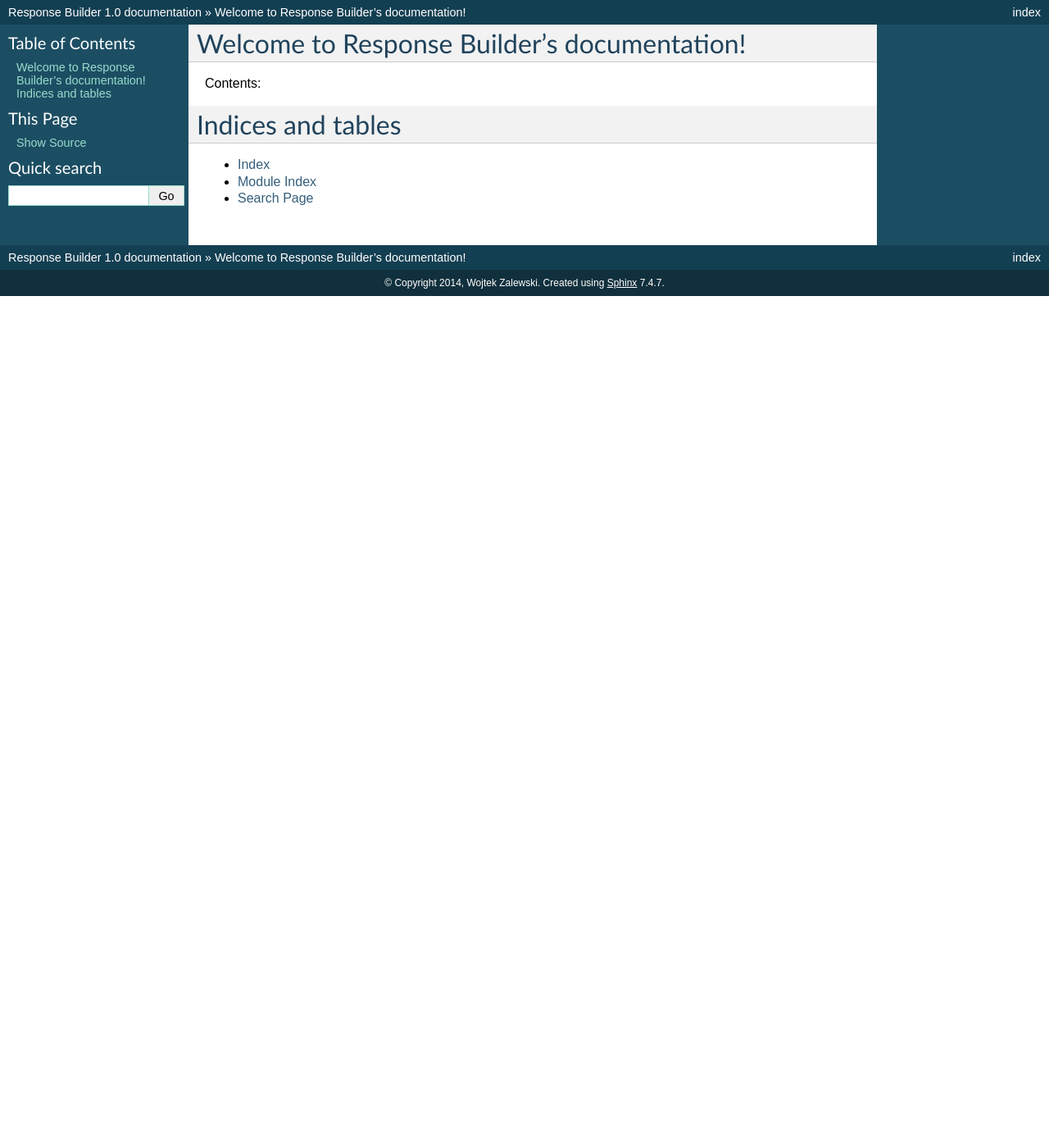
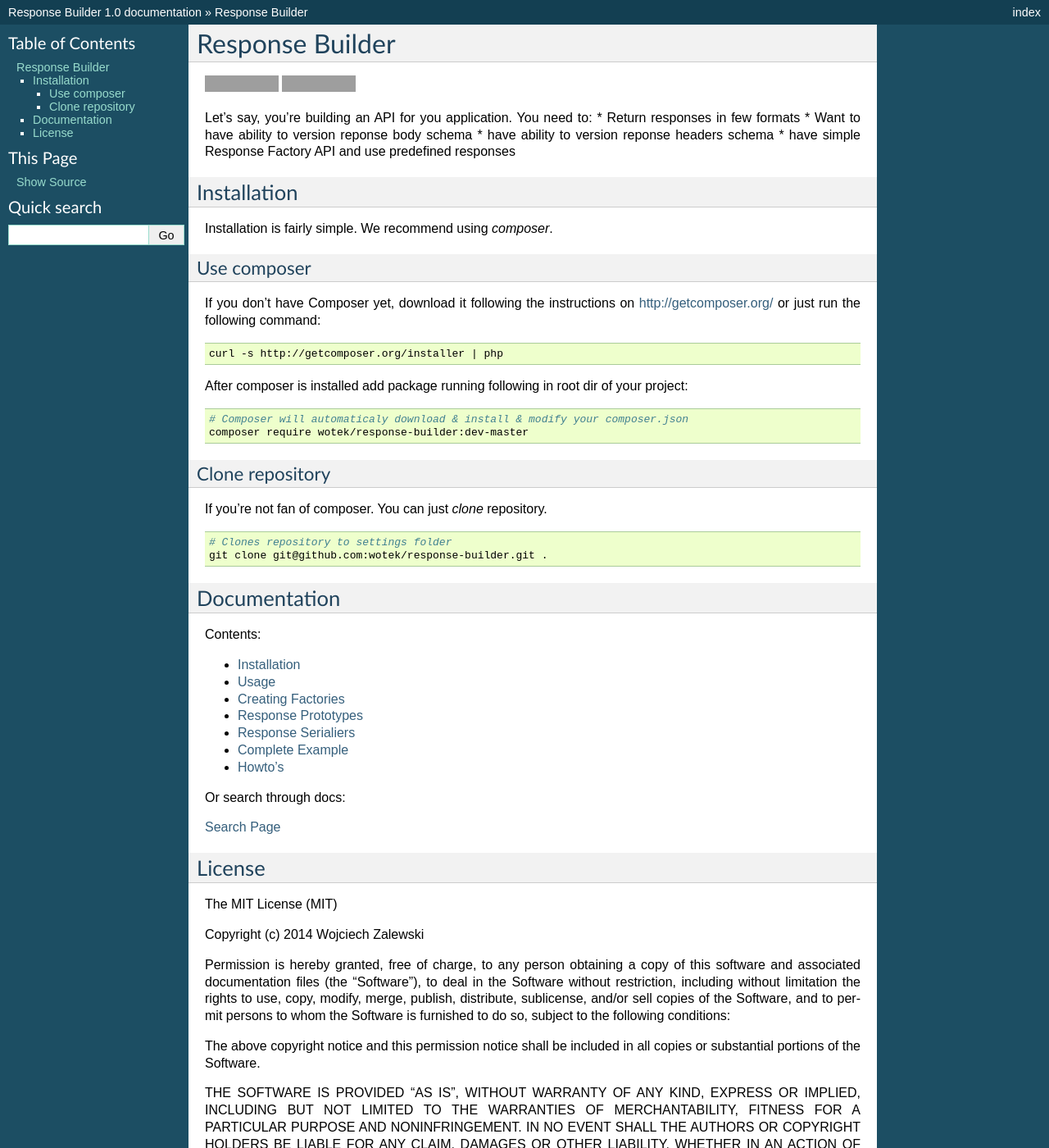
Before and after one commit to wotek/response-builder, a Sphinx documentation site: the page built from docs/index.rst, in a window 1280 px wide and 1400 px high. Shown: the whole window at 82% size. Built offline with Sphinx 7.4.7, drawn with Linux system fonts in a browser that asks for light colours; some of the changed text lies outside the part shown; grey boxes are pictures that could not be loaded.

Commit message:
Docs index changes

```diff
--- a/docs/index.rst
+++ b/docs/index.rst
@@ -1,21 +1,93 @@
-.. Response Builder documentation master file, created by
-   sphinx-quickstart on Wed Jan 29 11:43:14 2014.
-   You can adapt this file completely to your liking, but it should at least
-   contain the root `toctree` directive.
+Response Builder
+================
 
-Welcome to Response Builder's documentation!
-============================================
+|Build Status| |Coverage Status|
+
+Let's say, you're building an API for you application. You need to: \*
+Return responses in few formats \* Want to have ability to version
+reponse body schema \* have ability to version reponse headers schema \*
+have simple Response Factory API and use predefined responses
+
+Installation
+------------
+
+Installation is fairly simple. We recommend using *composer*.
+
+Use composer
+~~~~~~~~~~~~
+
+If you don't have Composer yet, download it following the instructions
+on http://getcomposer.org/ or just run the following command:
+
+.. code:: bash
+
+    curl -s http://getcomposer.org/installer | php
+
+After composer is installed add package running following in root dir of
+your project:
+
+.. code:: bash
+
+    # Composer will automaticaly download & install & modify your composer.json
+    composer require wotek/response-builder:dev-master
+
+Clone repository
+~~~~~~~~~~~~~~~~
+
+If you're not fan of composer. You can just *clone* repository.
+
+.. code:: bash
+
+    # Clones repository to settings folder
+    git clone git@github.com:wotek/response-builder.git .
+
+Documentation
+-------------
 
 Contents:
 
 .. toctree::
    :maxdepth: 2
 
+-  `Installation <doc/installation.md>`__
+-  `Usage <doc/usage.md>`__
+-  `Creating Factories <doc/creating_factories.md>`__
+-  `Response Prototypes <doc/response_prototypes.md>`__
+-  `Response Serialiers <doc/creating_serializers.md>`__
+-  `Complete Example <doc/complete_example.md>`__
+-  `Howto's <doc/howto.md>`__
 
+Or search through docs:
 
-Indices and tables
-==================
+:ref:`search`
 
-* :ref:`genindex`
-* :ref:`modindex`
-* :ref:`search`
+License
+-------
+
+The MIT License (MIT)
+
+Copyright (c) 2014 Wojciech Zalewski
+
+Permission is hereby granted, free of charge, to any person obtaining a
+copy of this software and associated documentation files (the
+"Software"), to deal in the Software without restriction, including
+without limitation the rights to use, copy, modify, merge, publish,
+distribute, sublicense, and/or sell copies of the Software, and to
+permit persons to whom the Software is furnished to do so, subject to
+the following conditions:
+
+The above copyright notice and this permission notice shall be included
+in all copies or substantial portions of the Software.
+
+THE SOFTWARE IS PROVIDED "AS IS", WITHOUT WARRANTY OF ANY KIND, EXPRESS
+OR IMPLIED, INCLUDING BUT NOT LIMITED TO THE WARRANTIES OF
+MERCHANTABILITY, FITNESS FOR A PARTICULAR PURPOSE AND NONINFRINGEMENT.
+IN NO EVENT SHALL THE AUTHORS OR COPYRIGHT HOLDERS BE LIABLE FOR ANY
+CLAIM, DAMAGES OR OTHER LIABILITY, WHETHER IN AN ACTION OF CONTRACT,
+TORT OR OTHERWISE, ARISING FROM, OUT OF OR IN CONNECTION WITH THE
+SOFTWARE OR THE USE OR OTHER DEALINGS IN THE SOFTWARE.
+
+.. |Build Status| image:: https://travis-ci.org/wotek/response-builder.png?branch=master
+   :target: https://travis-ci.org/wotek/response-builder
+.. |Coverage Status| image:: https://coveralls.io/repos/wotek/response-builder/badge.png?branch=master
+   :target: https://coveralls.io/r/wotek/response-builder?branch=master
```
